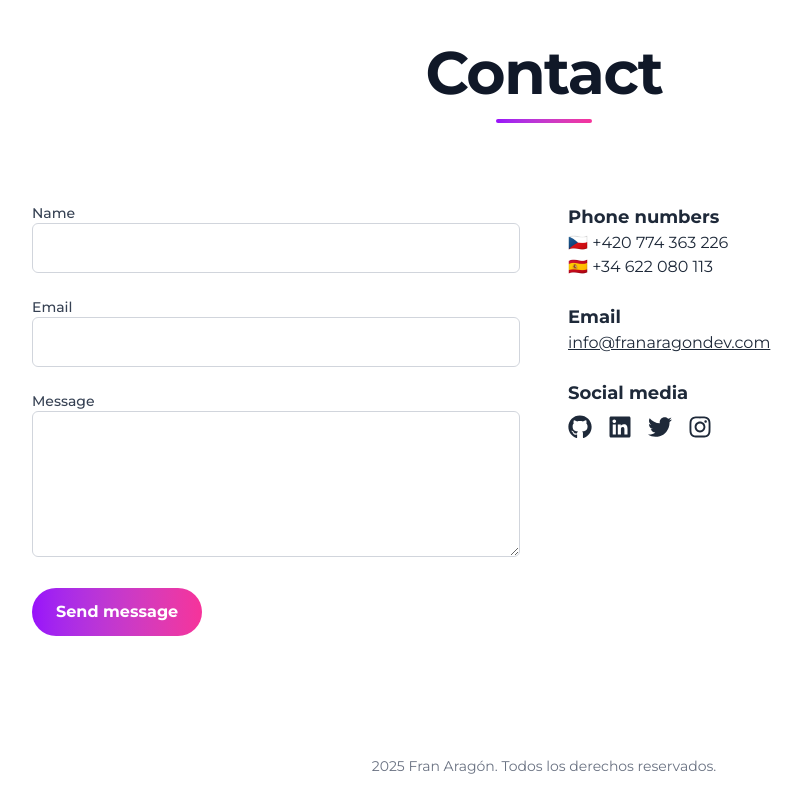
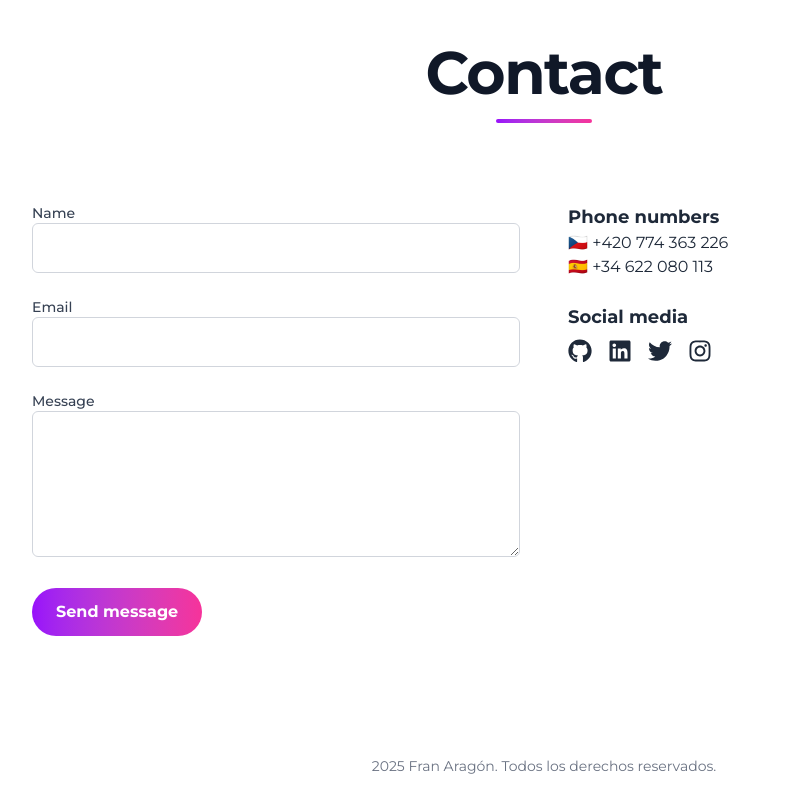
Before and after one commit to franaragondev/franaragondev, a Next.js app: page /en in a window 1280 px wide. Shown: the part 3327-4127 px from the top of the page, without its empty margins (96-896 px from the left). Built offline with nearby package versions, Linux system fonts and the light colour scheme.

Commit message:
Update contact section

```diff
--- a/src/components/layout/ContactSection.tsx
+++ b/src/components/layout/ContactSection.tsx
@@ -156,15 +156,6 @@ export default function ContactSection() {
           </div>
 
           <div>
-            <h3 className="text-lg font-semibold">{t("emailLabel")}</h3>
-            <p>
-              <a href="mailto:info@franaragondev.com" className="underline">
-                info@franaragondev.com
-              </a>
-            </p>
-          </div>
-
-          <div>
             <h3 className="text-lg font-semibold">{t("social")}</h3>
             <div className="flex gap-4 mt-2 text-2xl">
               <a
```
Also changed, not shown: 1 other file (tests, documents, lock files or other folders).
